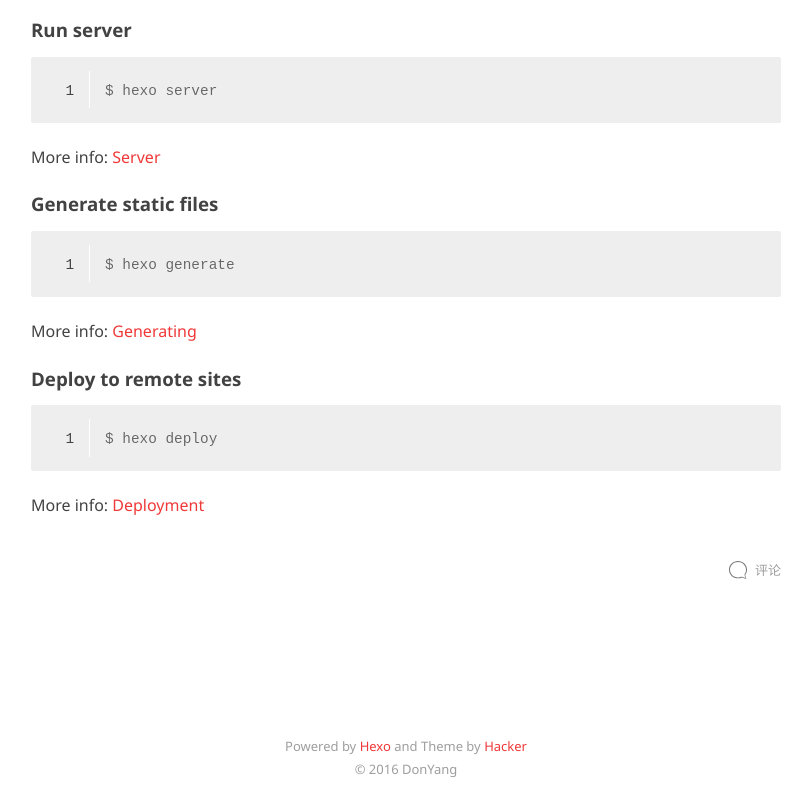
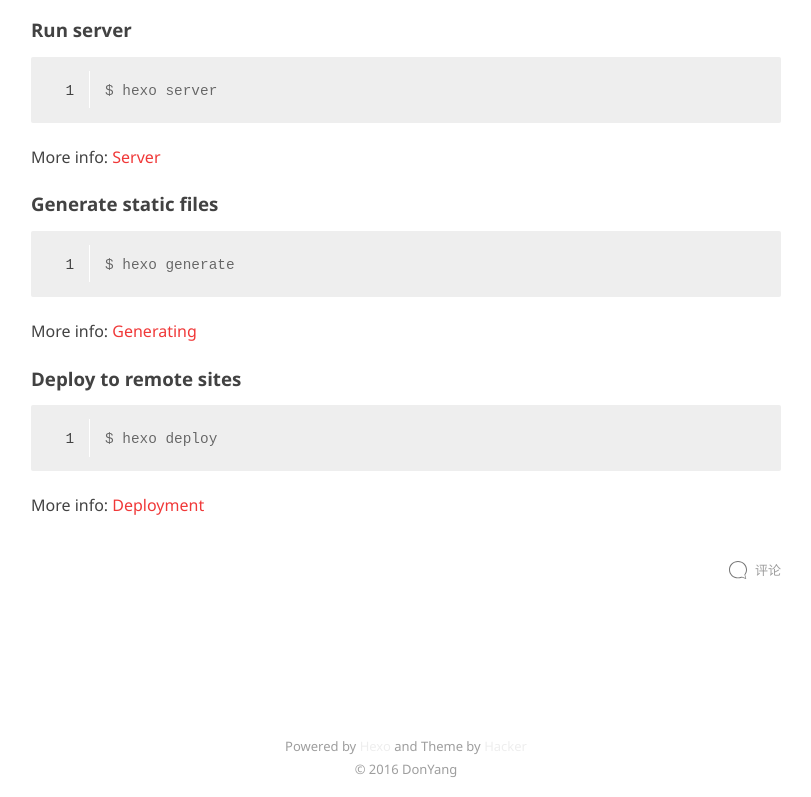
Before and after one commit to DonYang/donyang.github.io, a plain HTML site: page index.html in a window 1280 px wide. Shown: the part 1184-1981 px from the top of the page, without its empty margins (234-1045 px from the left). Drawn offline with Linux system fonts and the light colour scheme.

Commit message:
Site updated: 2016-08-25 07:31:25

```diff
--- a/css/components/footer.css
+++ b/css/components/footer.css
@@ -6,7 +6,7 @@ footer.site-footer {
   color: #9e9e9e;
 }
 footer.site-footer a {
-  color: #f03838;
+  color: #eee;
 }
 footer.site-footer .site-info {
   color: #9e9e9e;
--- a/css/style.css
+++ b/css/style.css
@@ -774,7 +774,7 @@ footer.site-footer {
   color: #9e9e9e;
 }
 footer.site-footer a {
-  color: #f03838;
+  color: #eee;
 }
 footer.site-footer .site-info {
   color: #9e9e9e;
```
